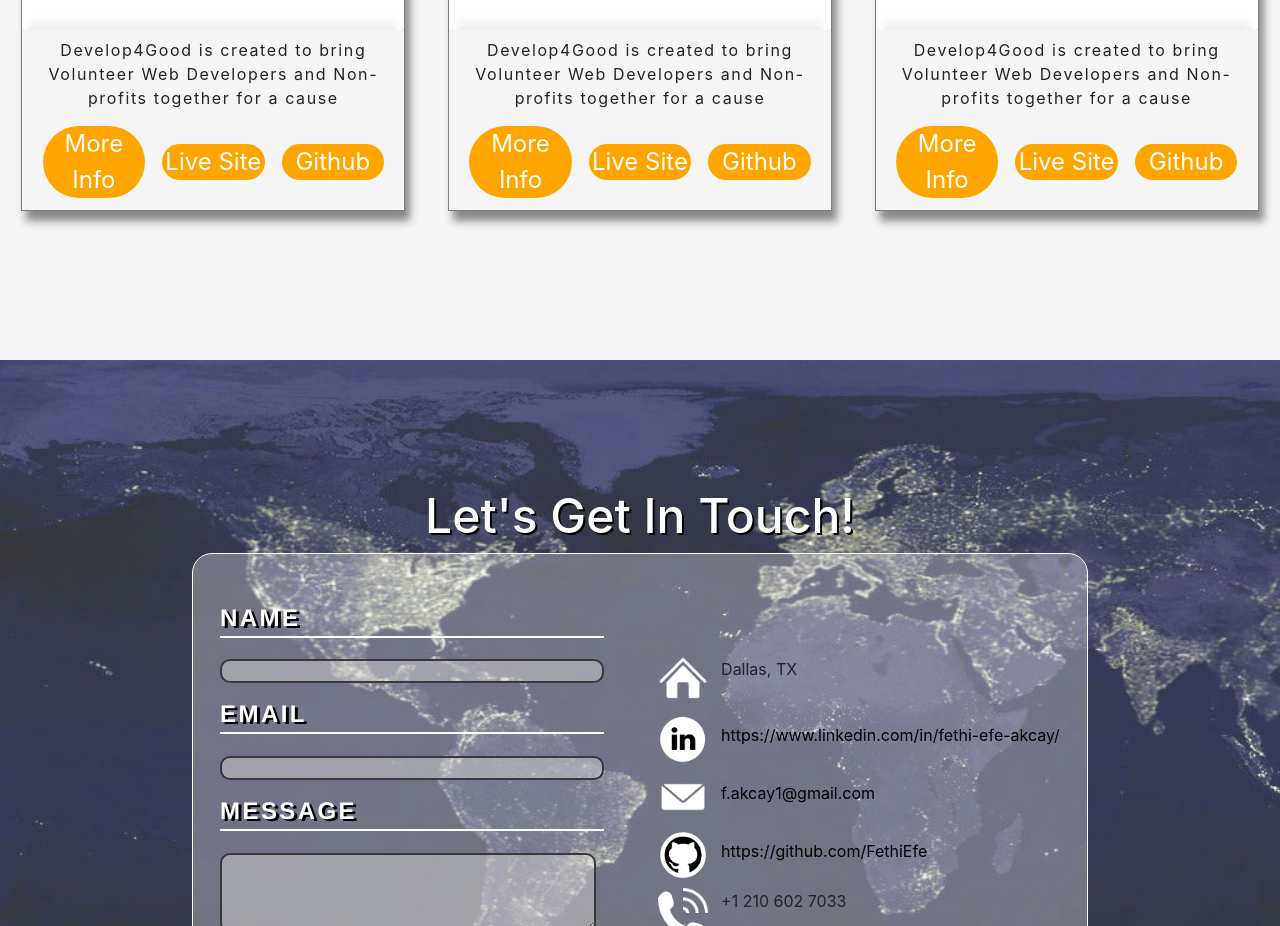
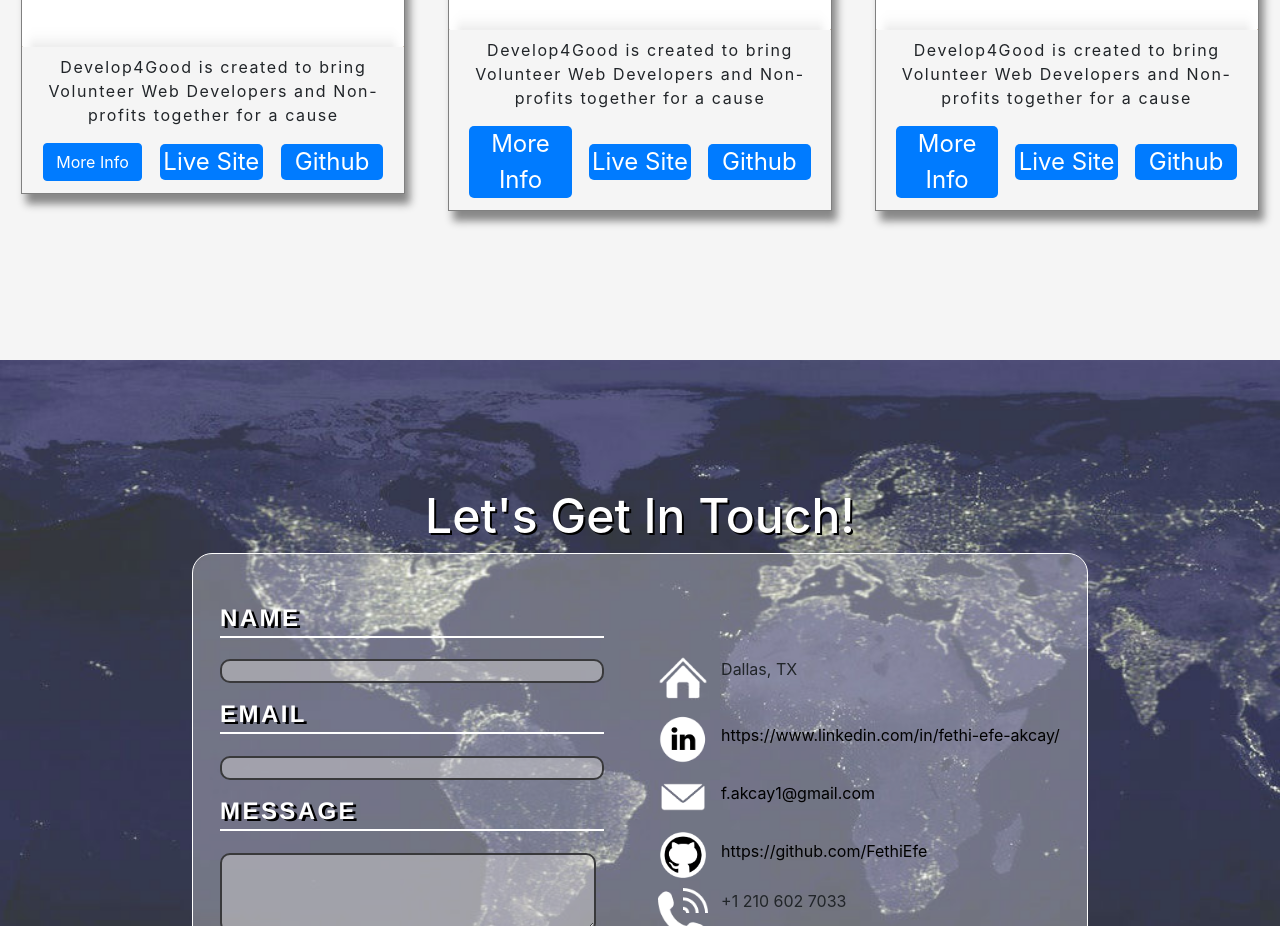
Before and after one commit to FethiEfe/portfolio, a React (Create React App) app: page / in a window 1280 px wide. Shown: the part 2040-2966 px from the top of the page. Built offline with nearby package versions, Linux system fonts and the light colour scheme.

Commit message:
popup was added to project session

```diff
--- a/src/App.css
+++ b/src/App.css
@@ -301,12 +301,14 @@
 
 
 .project-but a{
-    background-color:orange;
+
     width: 8vw;
     text-align: center;
-    border-radius: 50px;
+    border-radius: 5px;
     font-size: 1.5em;
-    color:white;
+    color: #fff;
+    background-color: #007bff;
+    border-color: #007bff;
 
 
 
--- a/src/Components/Projects.js
+++ b/src/Components/Projects.js
@@ -1,18 +1,35 @@
 import React from 'react';
-import { Carousel } from "react-bootstrap"
+import { Carousel, Modal, Button } from "react-bootstrap"
 import develop4good1 from "../Images/develop4good1.png"
 import develop4good2 from "../Images/develop4good2.png"
 import develop4good3 from "../Images/develop4good3.png"
 
-function Projects() {
+class Projects extends React.Component {
+  constructor() {
+    super(); {
+      this.state = {
+        show: false,
+      }
+    }
+  }
+
+  handleClose = () => {
+    this.setState({ show: false });
+  }
+
+  handleShow = () => {
+    this.setState({ show: true });
+  }
+
+  render() {
     return (
       <div className="projects-section" id="projects">
         <div className="Projects-Card">
-        <Carousel  id = "Carousel">
+          <Carousel id="Carousel">
             <Carousel.Item >
               <img
                 className="d-block w-100"
-              src= {develop4good1}
+                src={develop4good1}
                 alt="First slide"
 
               />
@@ -34,22 +51,47 @@ function Projects() {
               />
             </Carousel.Item>
           </Carousel>
-        <p className ="exp-parag">Develop4Good is created to bring Volunteer Web Developers and Non-profits together for a cause</p>
-        <div className ="project-but">
-          <a>More Info</a>
-          <a href ="https://develop4good.com" target ="_blank">Live Site</a>
-          <a href = "https://github.com/FethiEfe/develop4good" target ="_blank">Github</a>
+          <p className="exp-parag">Develop4Good is created to bring Volunteer Web Developers and Non-profits together for a cause</p>
+          <div className="project-but">
+            {/* <a>More Info</a> */}
+            <Button variant="primary" onClick={this.handleShow}>
+              More Info
+            </Button>
+
+            <Modal show={this.state.show} onHide={this.handleClose}>
+              <Modal.Header closeButton>
+                <Modal.Title>Develop4Good</Modal.Title>
+              </Modal.Header>
+              <Modal.Body>
+                <p>React| Redux | Express | Bootstrap | Express | NodeMailer | Stripe | AWS S3 | Postgresql</p>
+                <p>One of the reasons I want to be a web developer is impact. That's why I created a website that brings developers and Non-profits together. Develop 4 Good is a great opportunity to gain experience for developers and free platform to get help for charity organizations</p>
+                <ul>
+                  <li>Used React to create components viewed through different browser routes, made responsive with CSS</li>
+                  <li>Integrated axios calls to backend server to load and update data from PostgresSQL database</li>
+                  <li>Integrated Redux to hold and manage state</li>
+                  <li>Hit RESTful API's to retrieve and display data</li>
+
+                </ul>
+              </Modal.Body>
+              <Modal.Footer>
+                <Button variant="secondary" onClick={this.handleClose}>
+                  Close
+                </Button>
+              </Modal.Footer>
+            </Modal>
+            <a href="https://develop4good.com" target="_blank">Live Site</a>
+            <a href="https://github.com/FethiEfe/develop4good" target="_blank">Github</a>
           </div>
 
 
         </div>
 
         <div className="Projects-Card">
-        <Carousel  id = "Carousel">
+          <Carousel id="Carousel">
             <Carousel.Item >
               <img
                 className="d-block w-100"
-              src= {develop4good1}
+                src={develop4good1}
                 alt="First slide"
 
               />
@@ -71,22 +113,22 @@ function Projects() {
               />
             </Carousel.Item>
           </Carousel>
-        <p className ="exp-parag">Develop4Good is created to bring Volunteer Web Developers and Non-profits together for a cause</p>
-        <div className ="project-but">
+          <p className="exp-parag">Develop4Good is created to bring Volunteer Web Developers and Non-profits together for a cause</p>
+          <div className="project-but">
             <a>More Info</a>
-          <a href ="https://develop4good.com" target ="_blank">Live Site</a>
-          <a href = "https://github.com/FethiEfe/develop4good" target ="_blank">Github</a>
+            <a href="https://develop4good.com" target="_blank">Live Site</a>
+            <a href="https://github.com/FethiEfe/develop4good" target="_blank">Github</a>
           </div>
 
 
         </div>
 
         <div className="Projects-Card">
-        <Carousel  id = "Carousel">
+          <Carousel id="Carousel">
             <Carousel.Item >
               <img
                 className="d-block w-100"
-              src= {develop4good1}
+                src={develop4good1}
                 alt="First slide"
 
               />
@@ -108,11 +150,11 @@ function Projects() {
               />
             </Carousel.Item>
           </Carousel>
-        <p className ="exp-parag">Develop4Good is created to bring Volunteer Web Developers and Non-profits together for a cause</p>
-        <div className ="project-but">
+          <p className="exp-parag">Develop4Good is created to bring Volunteer Web Developers and Non-profits together for a cause</p>
+          <div className="project-but">
             <a>More Info</a>
-          <a href ="https://develop4good.com" target ="_blank">Live Site</a>
-          <a href = "https://github.com/FethiEfe/develop4good" target ="_blank">Github</a>
+            <a href="https://develop4good.com" target="_blank">Live Site</a>
+            <a href="https://github.com/FethiEfe/develop4good" target="_blank">Github</a>
           </div>
 
 
@@ -126,5 +168,6 @@ function Projects() {
       </div>
     );
   }
+}
 
 export default Projects;
```
Lines whose indentation alone changed are shown as unchanged.
